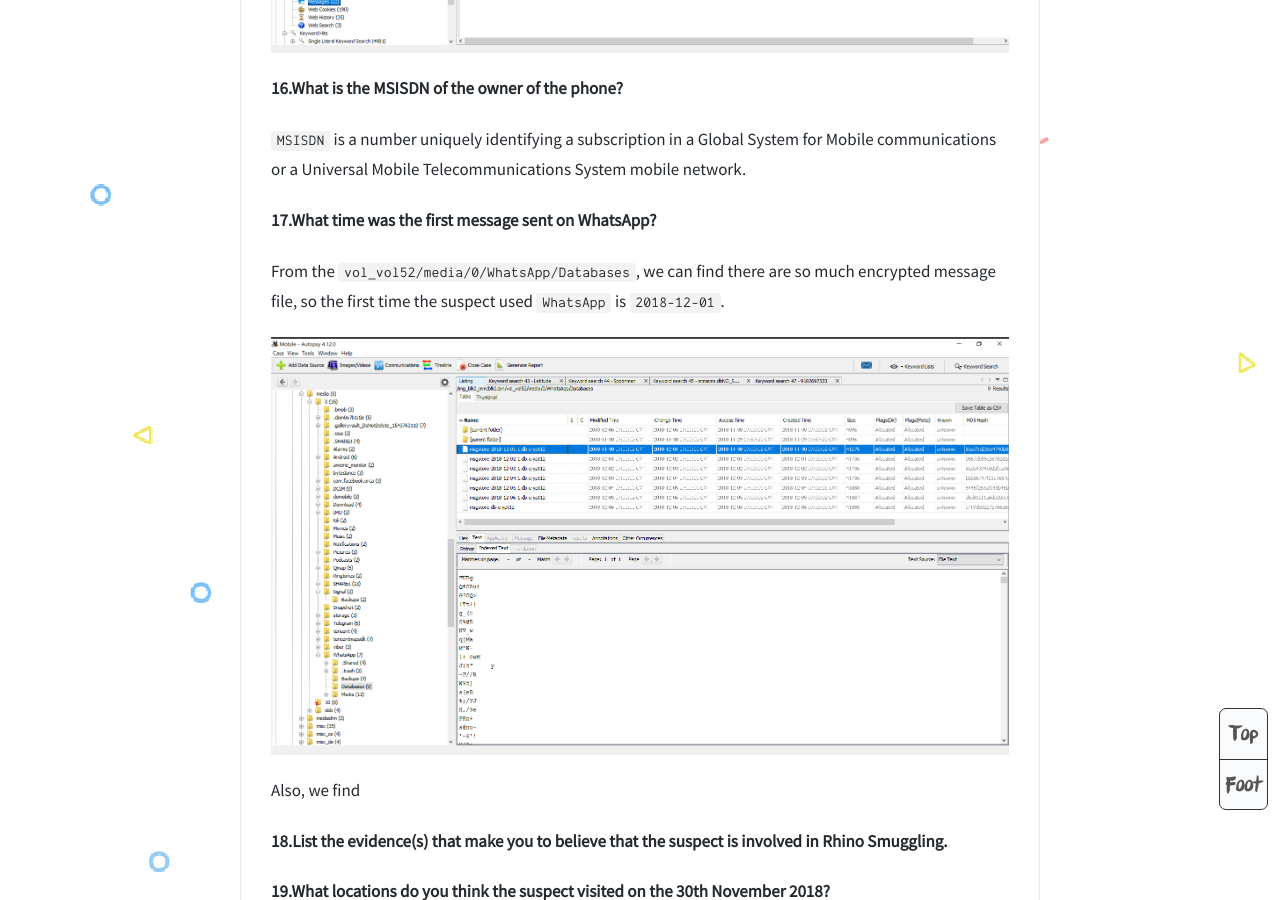
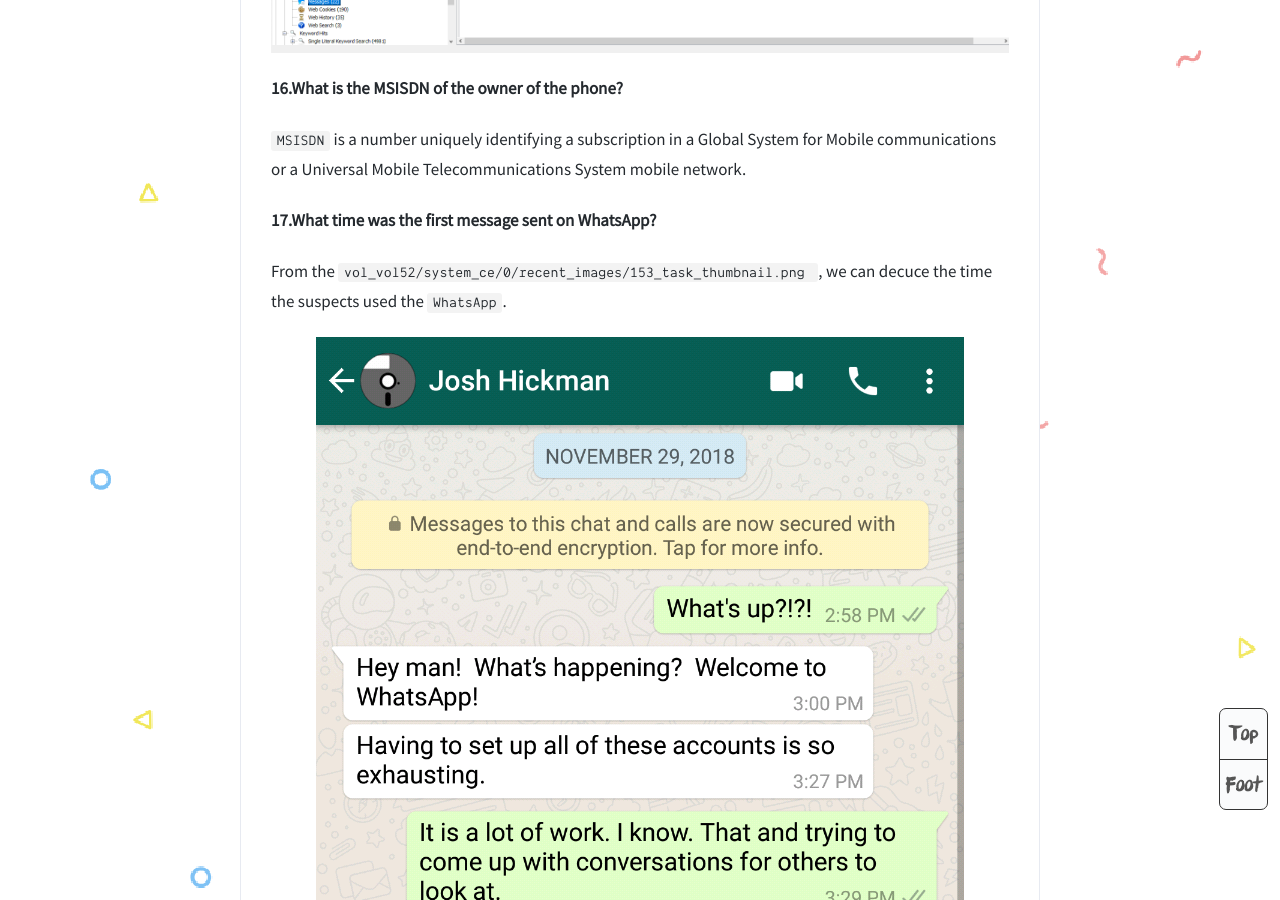
Before and after one commit to DoHerasYang/DoHerasYang.github.io, a Jekyll site: the page built from _posts/2019-12-19-Digital Forensics.md, in a window 1280 px wide and 900 px high, scrolled down 45278 px. Built offline with Jekyll 4.4.1, drawn with Linux system fonts in a browser that asks for light colours; comment, search, counter and statistics services are not loaded.

Commit message:
Update Digital Forensics

```diff
--- a/_posts/2019-12-19-Digital Forensics.md
+++ b/_posts/2019-12-19-Digital Forensics.md
@@ -749,15 +749,11 @@ Also you can check `message`
 
 `MSISDN` is a number uniquely identifying a subscription in a Global System for Mobile communications or a Universal Mobile Telecommunications System mobile network.
 
-
-
 **17.What time was the first message sent on WhatsApp?**
 
-From the `vol_vol52/media/0/WhatsApp/Databases`, we can find there are so much encrypted message file, so the first time the suspect used `WhatsApp` is `2018-12-01`.
+From the `vol_vol52/system_ce/0/recent_images/153_task_thumbnail.png   `, we can decuce the time the suspects used the `WhatsApp`.
 
 ![19](/Pictures/Digital Forensics/Mobile Forensics/19.png)
-
-Also, we find
 
 **18.List the evidence(s) that make you to believe that the suspect is involved in Rhino**
 **Smuggling.**
```
Also changed, not shown: Pictures/Digital Forensics/Mobile Forensics/19.png, 1 other file.
